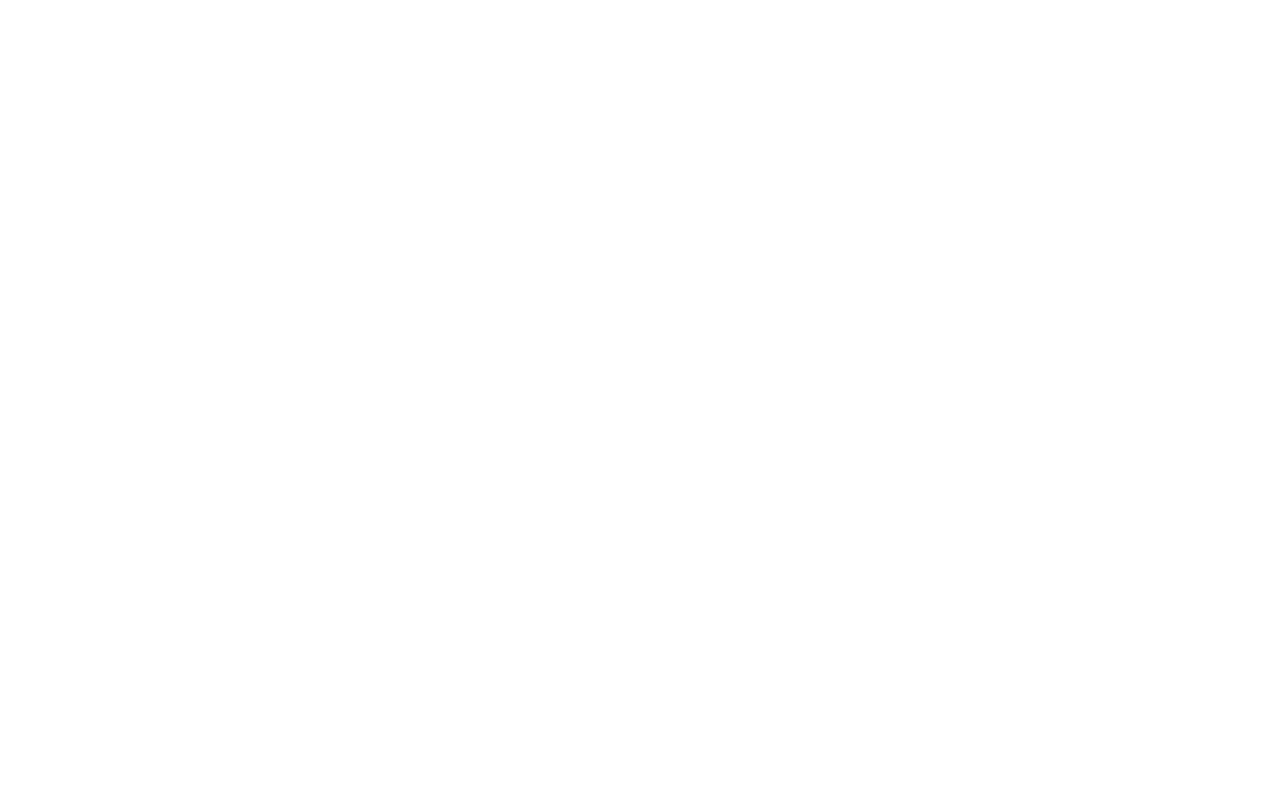
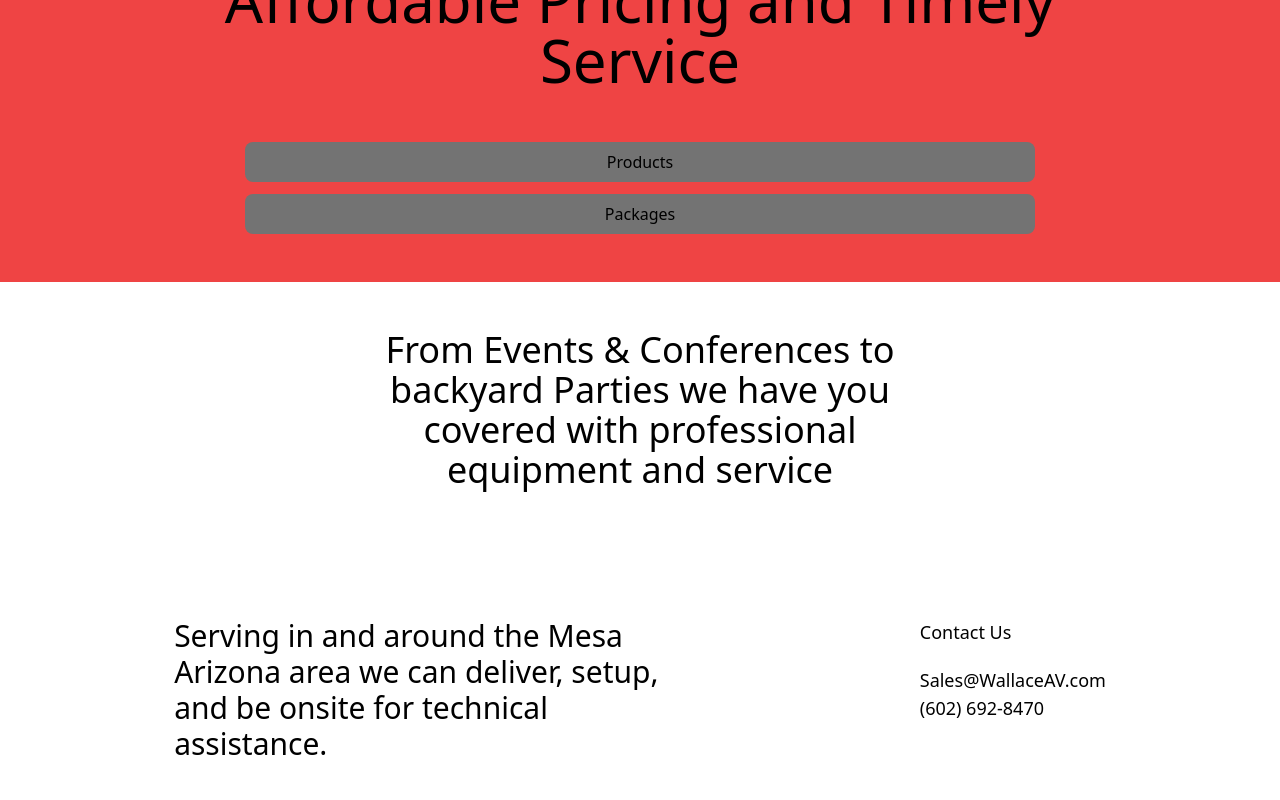
Before and after one commit to wallacejoe/wallace-av, a Next.js app: page / in a window 1280 px wide. Shown: the part 360-1160 px from the top of the page. Before the commit the page ends 800 px from the top, so only its background shows below. Built offline with nearby package versions, Linux system fonts and the light colour scheme.

Commit message:
Added basic home page content

```diff
--- a/src/app/page.tsx
+++ b/src/app/page.tsx
@@ -1,9 +1,50 @@
+import Link from "next/link";
+
 export default function Page() {
   return (
     <main>
-      <section>
-        <h2>Here for all your AV needs!</h2>
+      <section className="w-full flex flex-col items-center bg-red-500 p-12 box-border text-center">
+        <h2 className="w-9/12 text-6xl">
+          Professional Equipment, Affordable Pricing and Timely Service
+        </h2>
+        <ul className="w-8/12 mt-10">
+          <li className="flex w-full bg-neutral-500 rounded-lg mt-3">
+            <Link
+              className="w-full hover:bg-neutral-800 hover:text-white rounded-lg p-2"
+              href=""
+            >
+              Products
+            </Link>
+          </li>
+          <li className="flex w-full bg-neutral-500 rounded-lg mt-3">
+            <Link
+              className="w-full hover:bg-neutral-800 hover:text-white rounded-lg p-2"
+              href=""
+            >
+              Packages
+            </Link>
+          </li>
+        </ul>
       </section>
+      <section className="w-full flex flex-col items-center p-12 box-border text-center">
+        <h2 className="w-6/12 text-4xl">
+          From Events & Conferences to backyard Parties we have you covered with
+          professional equipment and service
+        </h2>
+      </section>
+      <div className="w-full flex justify-around p-12 box-border mb-12 mt-8">
+        <p className="w-5/12 text-3xl">
+          Serving in and around the Mesa Arizona area we can deliver, setup, and
+          be onsite for technical assistance.
+        </p>
+        <section>
+          <h3 className="mb-5 text-lg">Contact Us</h3>
+          <ul className="text-lg">
+            <li>Sales@WallaceAV.com</li>
+            <li>(602) 692-8470</li>
+          </ul>
+        </section>
+      </div>
     </main>
   );
 }
--- a/src/components/header/header.tsx
+++ b/src/components/header/header.tsx
@@ -5,7 +5,7 @@
   return (
     <div className="p-10 flex flex-col items-center w-full bg-green-800 text-white border-black border-b-2">
       <div className="w-1/12 flex justify-center">
-        <Link className="w-full" href="">
+        <Link className="w-full" href="/">
           <Image
             className="w-full min-w-24"
             src="/WallaceAVLogo.gif"
```
